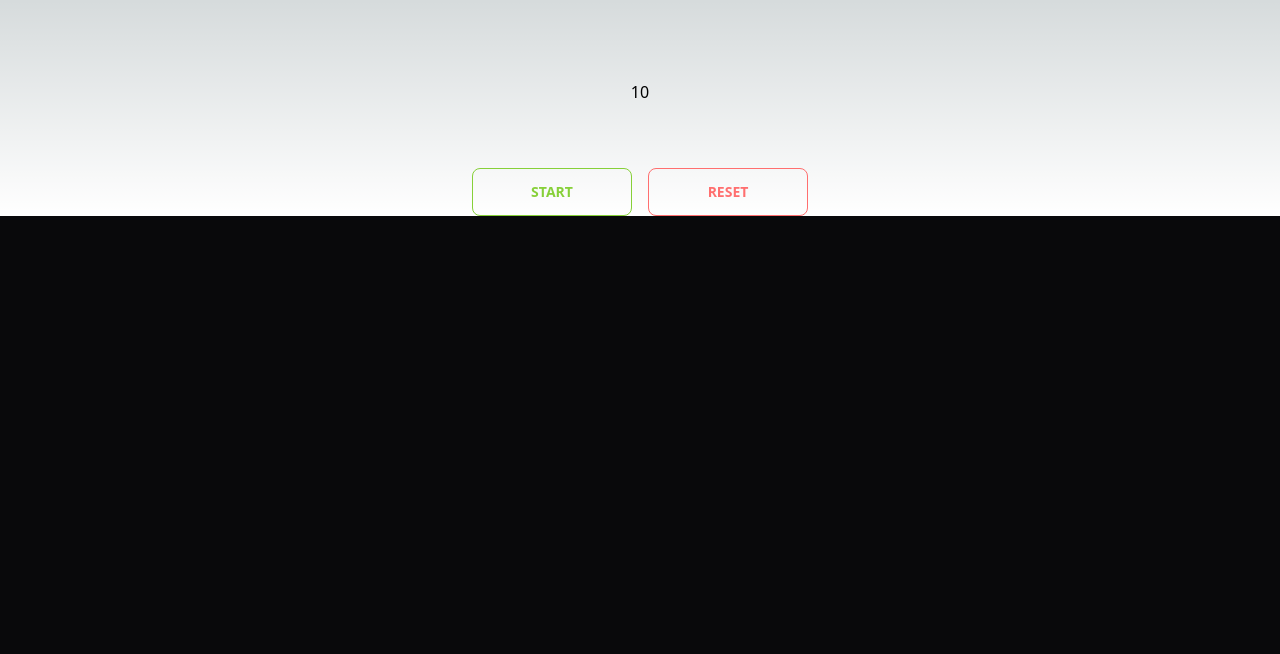
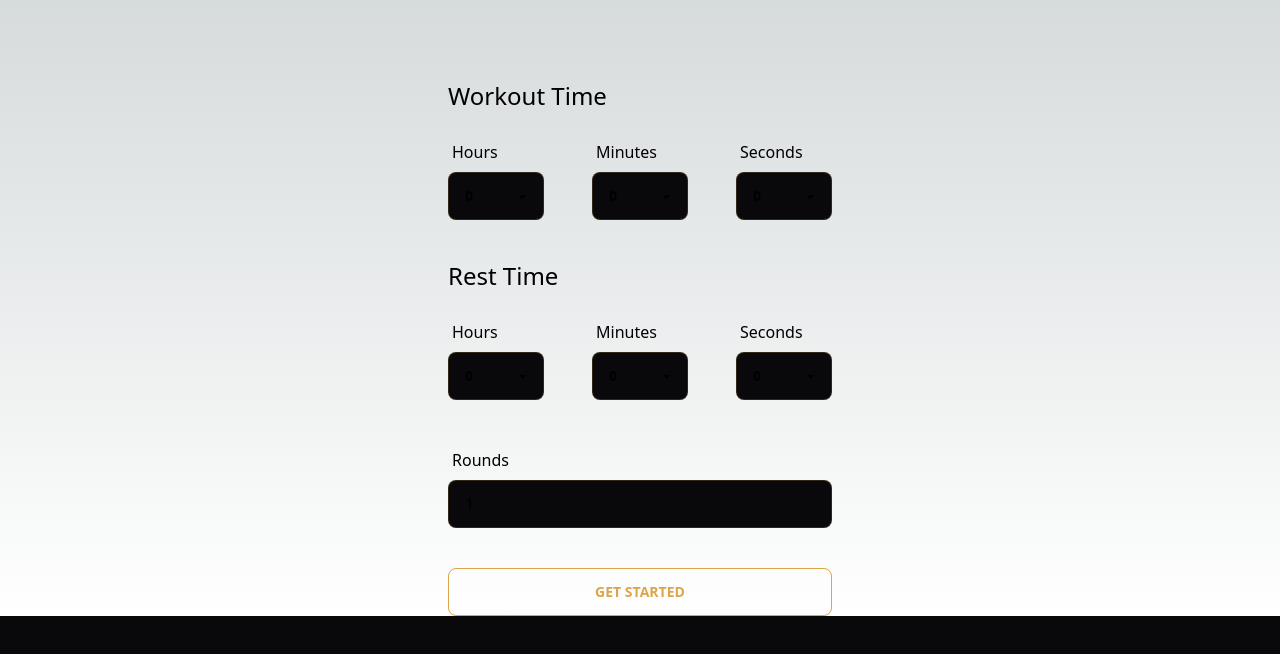
Before and after one commit to JeremyPersing/wrkouts-client, a Next.js app: page /timer in a window 1280 px wide. Shown: the top 654 px of the page. Built offline with nearby package versions, Linux system fonts and the light colour scheme.

Commit message:
added rounds and rest periods

```diff
--- a/pages/timer.tsx
+++ b/pages/timer.tsx
@@ -1,9 +1,36 @@
-import { useEffect, useState } from "react";
+import { ChangeEvent, useEffect, useState } from "react";
+import { toast } from "react-toastify";
 
+import { Input } from "@/components/Input";
 import Page from "@/components/Page";
+import Select from "@/components/Select";
+
+type Period = {
+  hours: number;
+  minutes: number;
+  seconds: number;
+};
 
 export default function Timer() {
-  const [seconds, setSeconds] = useState<null | number>(10);
+  const [seconds, setSeconds] = useState<null | number>(null);
+  const [workoutSeconds, setWorkoutSeconds] = useState(0);
+  const [restSeconds, setRestSeconds] = useState(0);
+  const [roundPeriod, setRoundPeriod] = useState<"workout" | "rest">("workout");
+
+  const [workoutPeriod, setWorkoutPeriod] = useState<Period>({
+    hours: 0,
+    minutes: 0,
+    seconds: 0,
+  });
+  const [restPeriod, setRestPeriod] = useState<Period>({
+    hours: 0,
+    minutes: 0,
+    seconds: 0,
+  });
+
+  const [rounds, setRounds] = useState(1);
+  const [roundsCompleted, setRoundsCompleted] = useState(0);
+  const [editWorkout, setEditWorkout] = useState(true);
   const [timerState, setTimerState] = useState<"stopped" | "running">(
     "stopped"
   );
@@ -16,6 +43,23 @@ export default function Timer() {
         setSeconds(seconds - 1);
       }, 1000);
     else if (timerState === "stopped") clearInterval(interval);
+    else if (seconds === 0) {
+      if (roundsCompleted === rounds) {
+        setTimerState("stopped");
+        return clearInterval(interval);
+      }
+
+      if (roundPeriod === "workout") {
+        setRoundsCompleted(roundsCompleted + 1);
+        setRoundPeriod("rest");
+        return setSeconds(restSeconds);
+      }
+
+      if (roundPeriod === "rest") {
+        setRoundPeriod("workout");
+        setSeconds(workoutSeconds);
+      }
+    }
 
     return () => clearInterval(interval);
   }, [timerState, seconds]);
@@ -27,19 +71,152 @@ export default function Timer() {
     }
 
     if (timerState === "stopped") return setTimerState("running");
+
     setTimerState("stopped");
   };
 
   const resetTimer = () => {
     setTimerState("stopped");
-    setSeconds(10);
+    setSeconds(workoutSeconds);
+    setRoundPeriod("workout");
+    setRoundsCompleted(0);
+  };
+
+  const handlePeriodChange = (
+    e: ChangeEvent<HTMLSelectElement>,
+    type: "workout" | "rest",
+    unit: keyof Period
+  ) => {
+    const val = Number(e.target.value);
+
+    if (type === "workout") {
+      const prevTimes = { ...workoutPeriod };
+      prevTimes[unit] = val;
+
+      const workoutTimeInSeconds =
+        prevTimes.hours * 3600 + prevTimes.minutes * 60 + prevTimes.seconds;
+
+      setWorkoutSeconds(workoutTimeInSeconds);
+      return setWorkoutPeriod(prevTimes);
+    }
+
+    const prevTimes = { ...restPeriod };
+    prevTimes[unit] = val;
+
+    const restTimeInSeconds =
+      prevTimes.hours * 3600 + prevTimes.minutes * 60 + prevTimes.seconds;
+
+    setRestSeconds(restTimeInSeconds);
+    return setRestPeriod(prevTimes);
+  };
+
+  const handleRoundsChange = (e: ChangeEvent<HTMLInputElement>) =>
+    setRounds(Number(e.target.value));
+
+  const handleGetStarted = () => {
+    let problems = "";
+    if (workoutSeconds < 1)
+      problems += "Please enter a workout time greater than 0. ";
+    if (rounds < 1) problems += "Please make timer rounds more than 0.";
+
+    if (problems !== "")
+      return toast.error(problems, {
+        position: "top-right",
+        autoClose: 5000,
+        hideProgressBar: false,
+        closeOnClick: true,
+        pauseOnHover: true,
+        draggable: true,
+        progress: undefined,
+        theme: "colored",
+      });
+
+    setSeconds(workoutSeconds);
+    setEditWorkout(false);
+    // If the user edits mid way through or something like that we'll make them restart
+    if (roundPeriod === "rest") setRoundPeriod("workout");
+    setRoundsCompleted(0);
   };
 
   return (
     <Page title="Workout Timer" content="Workout timer for your workouts.">
       <div className="flex justify-center pt-20">
+        {editWorkout ? (
           <div>
+            <h3 className="text-2xl mb-5">Workout Time</h3>
+            <div className="flex w-96 justify-between mb-10">
+              <Select
+                options={Array.from({ length: 24 }, (_, i) => i)}
+                label="Hours"
+                onChange={(e) => handlePeriodChange(e, "workout", "hours")}
+                value={workoutPeriod.hours}
+                selectClassName="w-24"
+              />
+              <Select
+                options={Array.from({ length: 60 }, (_, i) => i)}
+                label="Minutes"
+                onChange={(e) => handlePeriodChange(e, "workout", "minutes")}
+                value={workoutPeriod.minutes}
+                selectClassName="w-24"
+              />
+              <Select
+                options={Array.from({ length: 60 }, (_, i) => i)}
+                label="Seconds"
+                onChange={(e) => handlePeriodChange(e, "workout", "seconds")}
+                value={workoutPeriod.seconds}
+                selectClassName="w-24"
+              />
+            </div>
+
+            <h3 className="text-2xl mb-5">Rest Time</h3>
+            <div className="flex w-96 justify-between mb-10">
+              <Select
+                options={Array.from({ length: 24 }, (_, i) => i)}
+                label="Hours"
+                onChange={(e) => handlePeriodChange(e, "rest", "hours")}
+                value={restPeriod.hours}
+                selectClassName="w-24"
+              />
+              <Select
+                options={Array.from({ length: 60 }, (_, i) => i)}
+                label="Minutes"
+                onChange={(e) => handlePeriodChange(e, "rest", "minutes")}
+                value={restPeriod.minutes}
+                selectClassName="w-24"
+              />
+              <Select
+                options={Array.from({ length: 60 }, (_, i) => i)}
+                label="Seconds"
+                onChange={(e) => handlePeriodChange(e, "rest", "seconds")}
+                value={restPeriod.seconds}
+                selectClassName="w-24"
+              />
+            </div>
+
+            <Input
+              type="number"
+              label="Rounds"
+              placeholder="Rounds"
+              min={1}
+              value={rounds}
+              className="mb-10"
+              onChange={handleRoundsChange}
+            />
+
+            <button
+              className="w-full btn btn-outline"
+              onClick={handleGetStarted}
+            >
+              Get Started
+            </button>
+          </div>
+        ) : (
+          <div>
+            <div>
+              {seconds != null ? (
                 <div className="flex flex-col items-center">{seconds}</div>
+              ) : null}
+            </div>
 
             <div className="mt-16 flex justify-center">
               <button
@@ -56,6 +233,7 @@ export default function Timer() {
               </button>
             </div>
           </div>
+        )}
       </div>
     </Page>
   );
```
Lines whose indentation alone changed are shown as unchanged.
